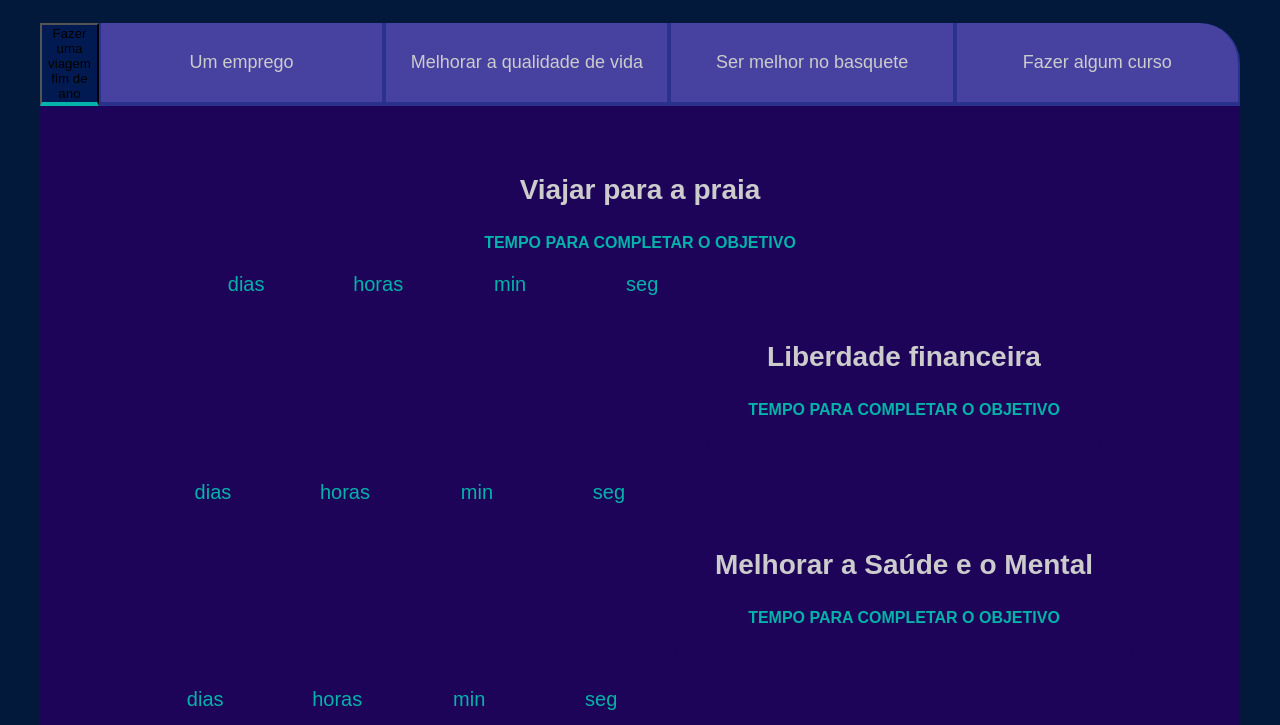
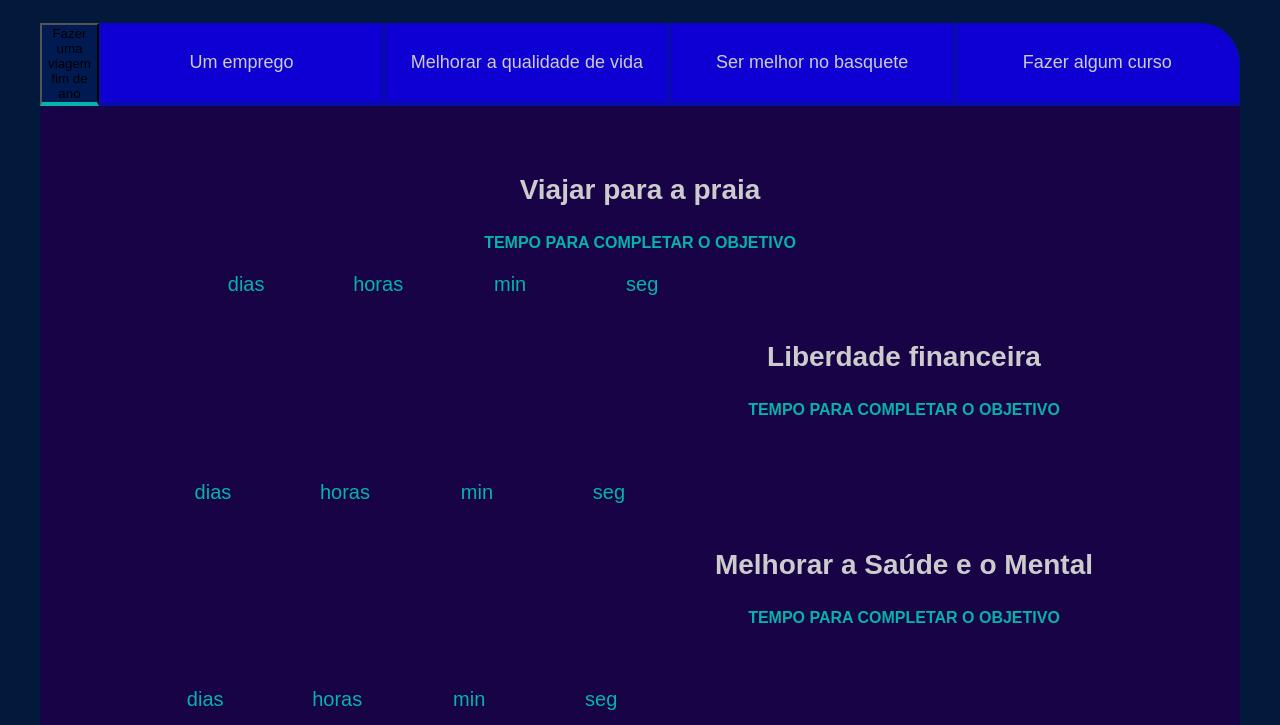
Before and after one commit to isaacwrst/teste, a plain HTML site: page index.html in a window 1280 px wide. Shown: the part 75-800 px from the top of the page. Drawn offline with Linux system fonts and the light colour scheme.

Commit message:
rggfdfgd

```diff
--- a/style.css
+++ b/style.css
@@ -5,8 +5,8 @@
     --verde: #05b3aa;
     --branco: hsl(0, 0%, 80%);
     --botao-ativo: #011f7269;
-    --botao-inativo: rgba(73, 67, 163, 0.979);
-    --texto-fundo: rgb(29, 4, 88);
+    --botao-inativo: rgb(14, 0, 211);
+    --texto-fundo: rgb(23, 3, 70);
 }
 
 body {
```
